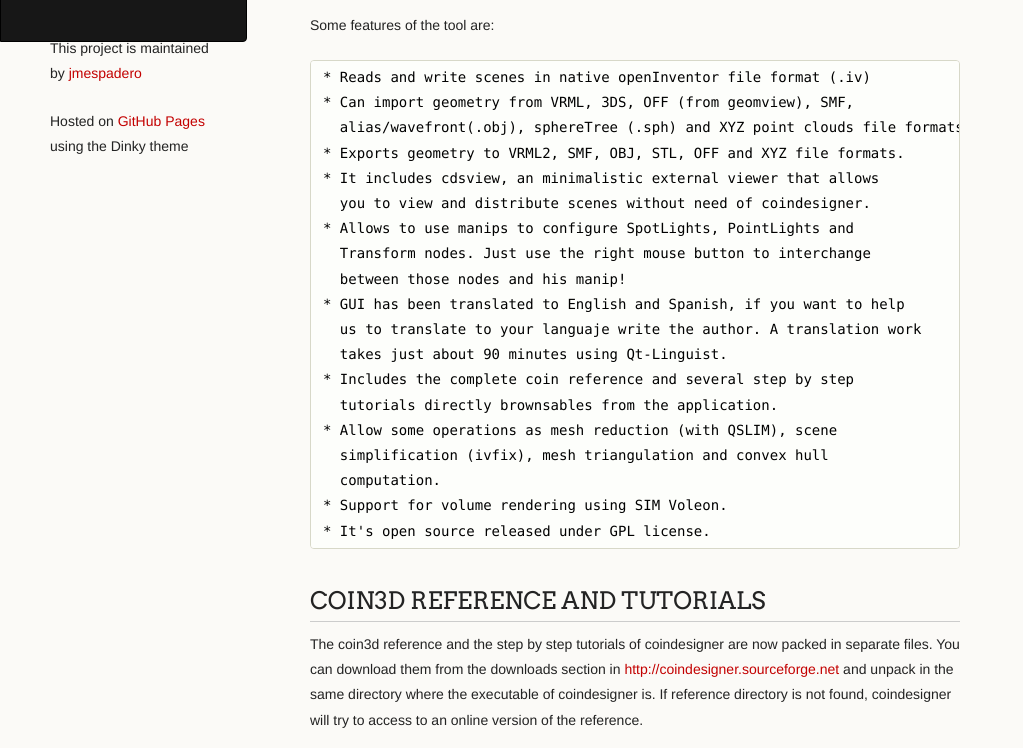
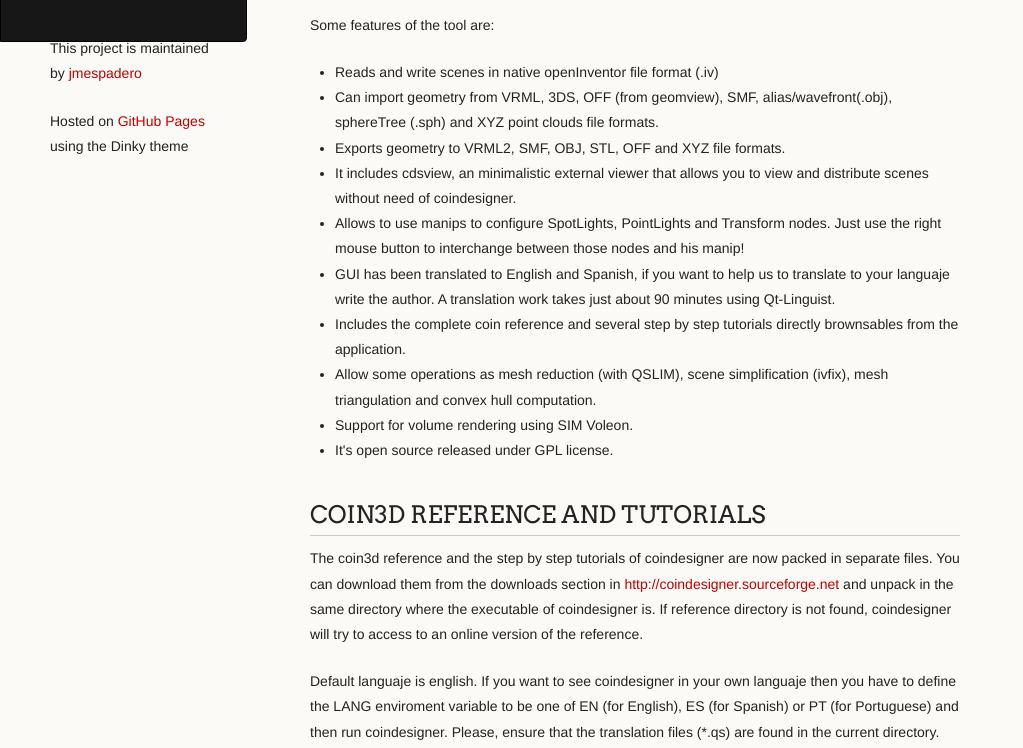
Before and after one commit to jmespadero/jmespadero.github.io, a plain HTML site: page coindesigner/index.html in a window 1280 px wide. Shown: the part 609-1357 px from the top of the page, without its empty margins (0-1023 px from the left). Drawn offline with Linux system fonts and the light colour scheme.

Commit message:
Formatting

```diff
--- a/coindesigner/index.html
+++ b/coindesigner/index.html
@@ -50,26 +50,27 @@ to distribute the scenarios without need of the RAD in most modern OS.</p>
 
 <p>Some features of the tool are:</p>
 
-<pre>* Reads and write scenes in native openInventor file format (.iv)
-* Can import geometry from VRML, 3DS, OFF (from geomview), SMF,
-  alias/wavefront(.obj), sphereTree (.sph) and XYZ point clouds file formats.
-* Exports geometry to VRML2, SMF, OBJ, STL, OFF and XYZ file formats.
-* It includes cdsview, an minimalistic external viewer that allows
-  you to view and distribute scenes without need of coindesigner.
-* Allows to use manips to configure SpotLights, PointLights and
+<ul>
+<li>Reads and write scenes in native openInventor file format (.iv)</li>
+<li>Can import geometry from VRML, 3DS, OFF (from geomview), SMF,
+  alias/wavefront(.obj), sphereTree (.sph) and XYZ point clouds file formats.</li>
+<li>Exports geometry to VRML2, SMF, OBJ, STL, OFF and XYZ file formats.</li>
+<li>It includes cdsview, an minimalistic external viewer that allows
+  you to view and distribute scenes without need of coindesigner.</li>
+<li>Allows to use manips to configure SpotLights, PointLights and
   Transform nodes. Just use the right mouse button to interchange
-  between those nodes and his manip!
-* GUI has been translated to English and Spanish, if you want to help
+  between those nodes and his manip!</li>
+<li>GUI has been translated to English and Spanish, if you want to help
   us to translate to your languaje write the author. A translation work
-  takes just about 90 minutes using Qt-Linguist.
-* Includes the complete coin reference and several step by step
-  tutorials directly brownsables from the application.
-* Allow some operations as mesh reduction (with QSLIM), scene
+  takes just about 90 minutes using Qt-Linguist.</li>
+<li>Includes the complete coin reference and several step by step
+  tutorials directly brownsables from the application.</li>
+<li>Allow some operations as mesh reduction (with QSLIM), scene
   simplification (ivfix), mesh triangulation and convex hull
-  computation.
-* Support for volume rendering using SIM Voleon.
-* It's open source released under GPL license.
-</pre>
+  computation.</li>
+<li>Support for volume rendering using SIM Voleon.</li>
+<li>It's open source released under GPL license.</li>
+</ul>
 
 <h2>
 <a id="coin3d-reference-and-tutorials" class="anchor" href="#coin3d-reference-and-tutorials" aria-hidden="true"><span aria-hidden="true" class="octicon octicon-link"></span></a>COIN3D REFERENCE AND TUTORIALS</h2>
```
